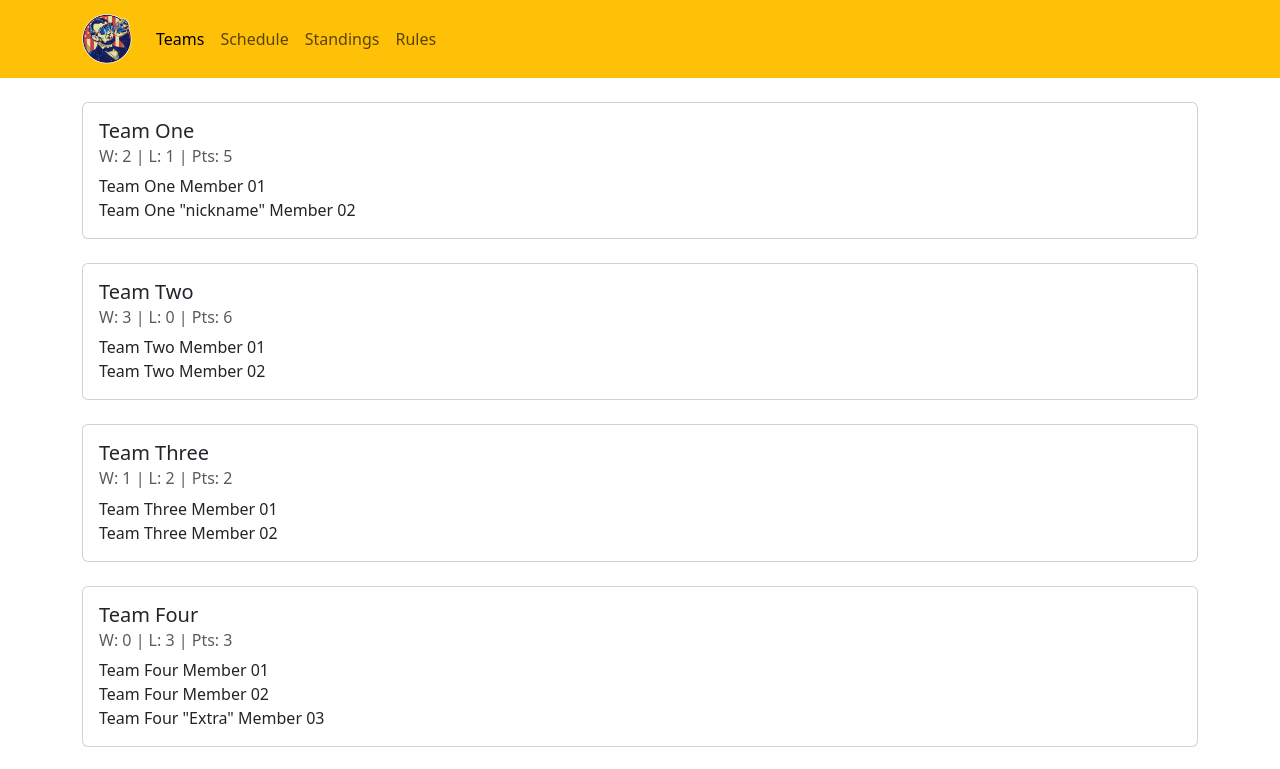
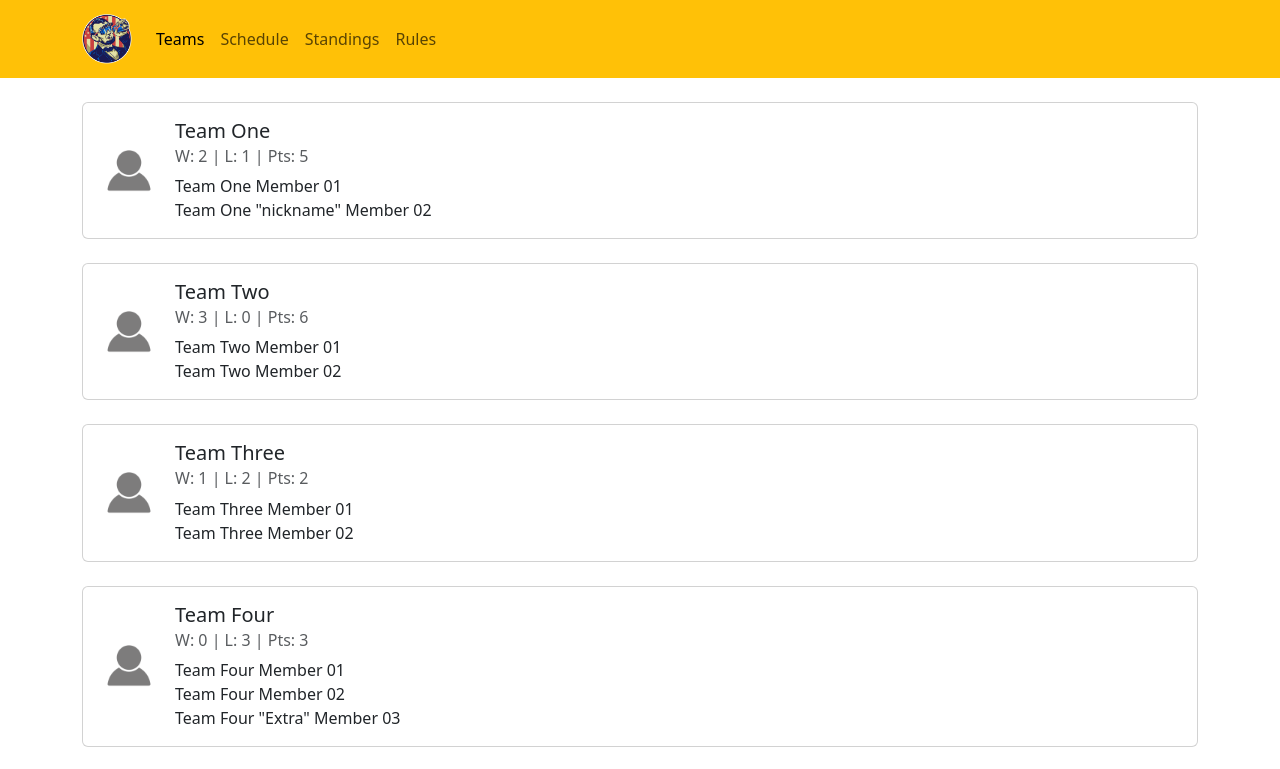
Before and after one commit to ogm7039/abes-cornhole, a Next.js app: page /teams in a window 1280 px wide. Shown: the top 769 px of the page. Built offline with nearby package versions, Linux system fonts and the light colour scheme.

Commit message:
Added space for team logos

```diff
--- a/src/app/teams/teamCard.tsx
+++ b/src/app/teams/teamCard.tsx
@@ -18,7 +18,15 @@ type Player = {
 export default function TeamCard({ name, players, wins, losses, points }: TeamCardProps) {
   return (
     <Card className="mb-4">
-      <Card.Body>
+      <Card.Body className="d-flex align-items-center">
+        <div className="me-3 d-flex align-items-center">
+            <img
+                src="/images/profile-icon-9.png"
+                alt={`${name} logo`}
+                style={{ width: "60px", height: "60px", objectFit: "cover", borderRadius: "8px" }}
+            />
+        </div>
+        <div>
             <Card.Title>{name}</Card.Title>
             <Card.Subtitle className="mb-2 text-muted">
             W: {wins} | L: {losses} | Pts: {points}
@@ -30,6 +38,7 @@ export default function TeamCard({ name, players, wins, losses, points }: TeamCa
                 </div>
             ))}
             </Card.Text>
+        </div>
       </Card.Body>
     </Card>
   );
```
Also changed, not shown: public/images/profile-icon-9.png (added). Lines whose indentation alone changed are shown as unchanged.
